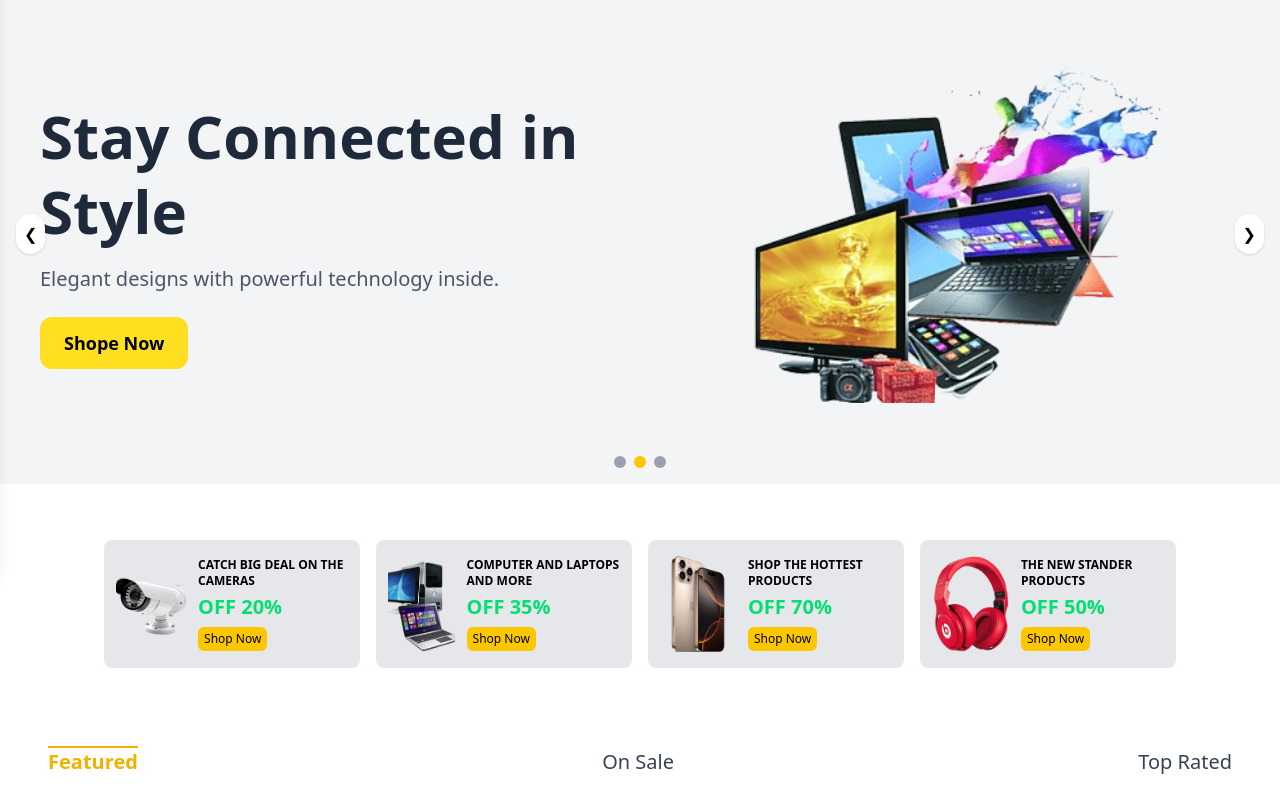
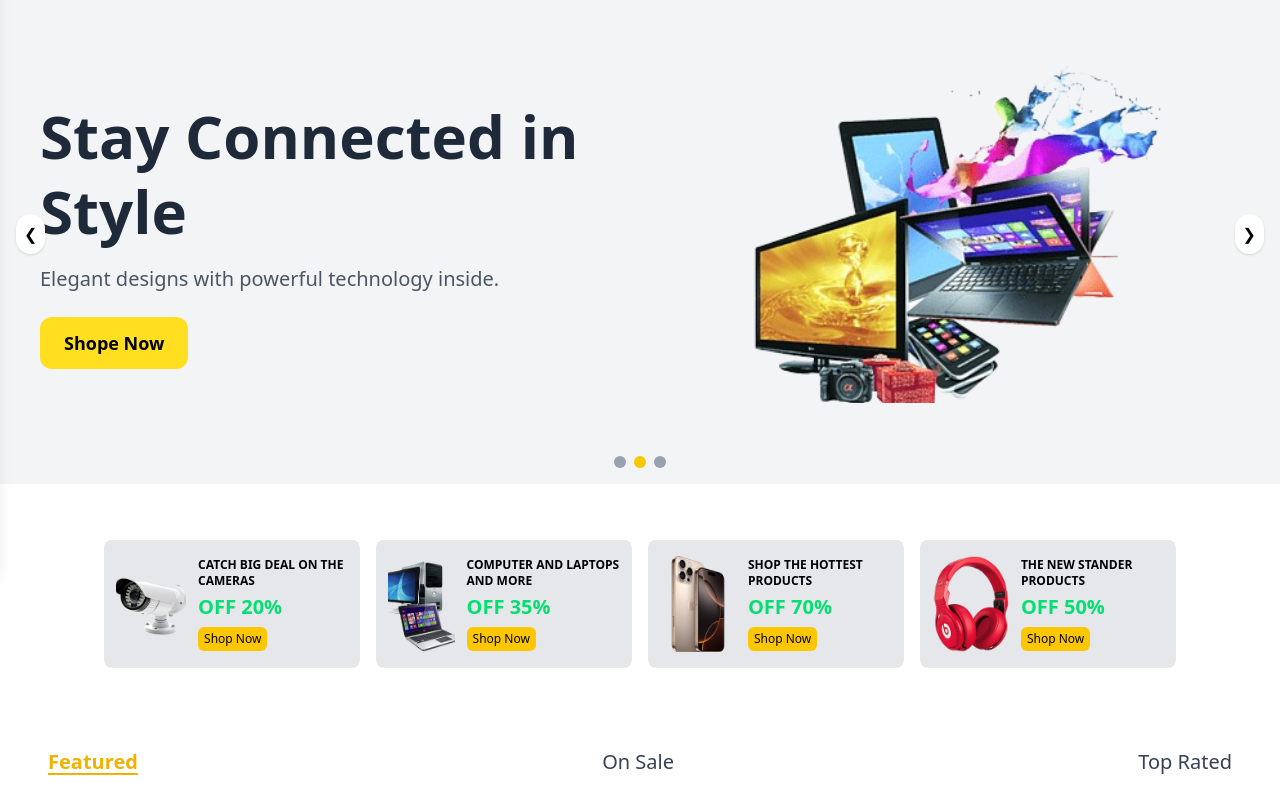
Before and after one commit to devARcoder/Electronics_Store, a React (Vite) app: page / in a window 1280 px wide. Shown: the part 229-1029 px from the top of the page. Built offline with nearby package versions, Linux system fonts and the light colour scheme.

Commit message:
continue

```diff
--- a/src/components/featured/FeatureTab.jsx
+++ b/src/components/featured/FeatureTab.jsx
@@ -11,7 +11,7 @@ const FeatureTab = () => {
           key={i}
           onClick={() => setActive(label)}
           className={`text-xl transition ${
-            active === label ? "text-yellow-500 font-bold  overline" : "text-gray-700"
+            active === label ? "text-yellow-500 font-bold underline  underline-offset-4" : "text-gray-700"
           }`}
         >
           {label}
```
